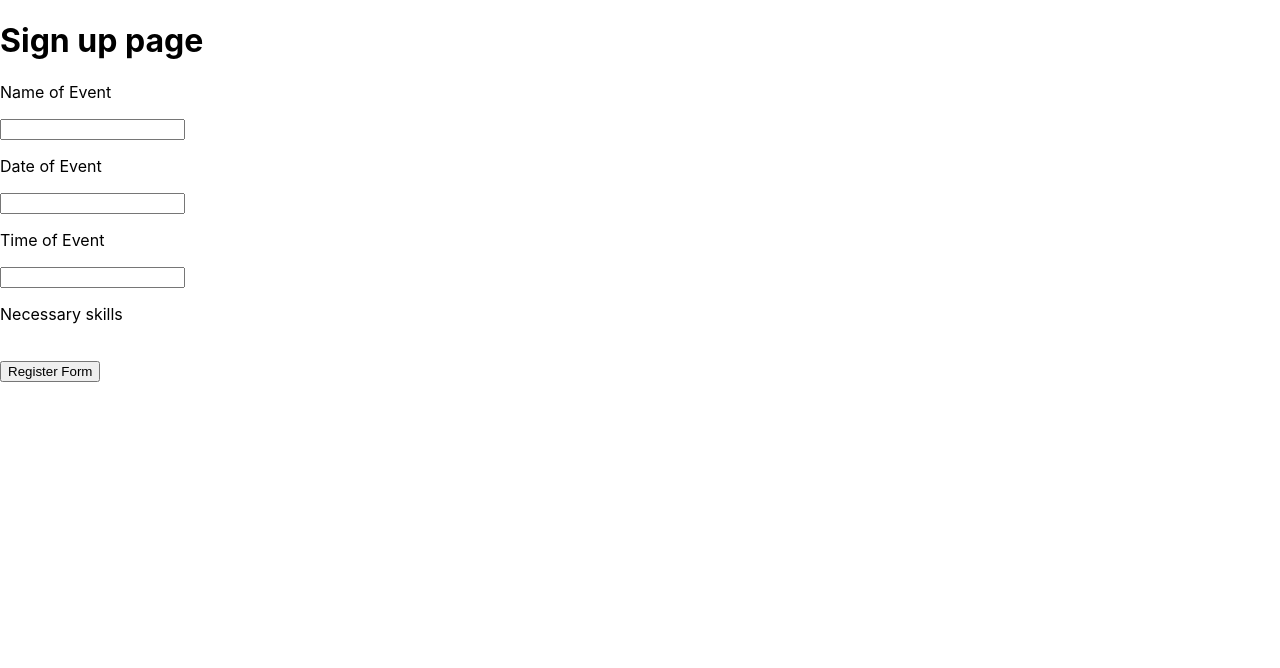
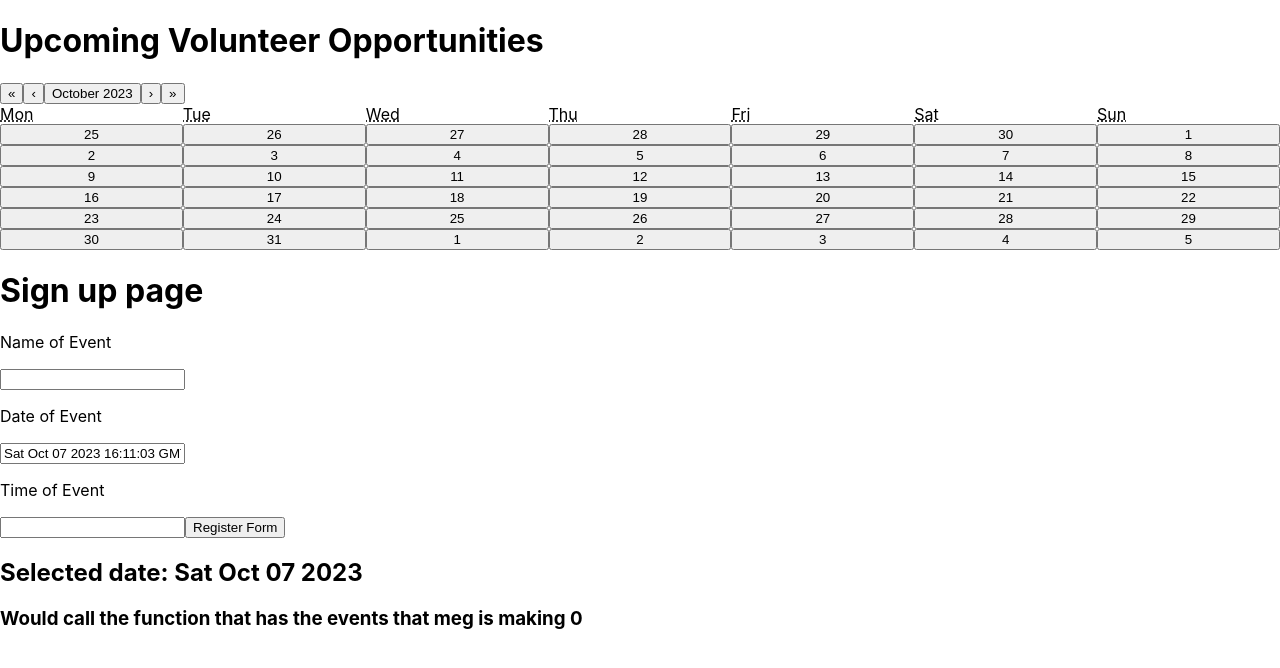
Before and after one commit to yshubber03/JP-Morgan-ReBuilding-Aurora, a React (Create React App) app in the folder frontendaurora/: page / in a window 1280 px wide. Shown: the top 668 px of the page. Built offline with nearby package versions, Linux system fonts and the light colour scheme.

Commit message:
integrated basic calendar with the admin page

```diff
--- a/frontendaurora/package.json
+++ b/frontendaurora/package.json
@@ -7,6 +7,7 @@
     "@testing-library/react": "^13.4.0",
     "@testing-library/user-event": "^13.5.0",
     "react": "^18.2.0",
+    "react-calendar": "^4.6.0",
     "react-dom": "^18.2.0",
     "react-scripts": "5.0.1",
     "web-vitals": "^2.1.4"
--- a/frontendaurora/src/Admin.js
+++ b/frontendaurora/src/Admin.js
@@ -1,11 +1,12 @@
 import {useState} from 'react';
-function Admin() {
+function Admin(props) {
     const [myEvent,setMyEvent] = useState([]);
     const [currName, setCurrName] = useState('');
     const [currTime, setCurrTime] = useState('');
     const [currDate, setCurrDate] = useState('');
-    const [currCount, setCurrCount] = useState(0);
+    const [currCount, setCurrCount] = useState(1);
     const [links, setLinks] = useState([]); //could replicate links for resources
+    const [currLink, setCurrLink] = useState('');
 
     const submitForm = event => {
         const new_name = event.target.name.value;
@@ -17,15 +18,24 @@ function Admin() {
             name: new_name,
             date: new_date,
             time: new_time,
+            link: links
          });
         setMyEvent(newEventList);
         setCurrCount(currCount+1);
         setCurrName(new_name); // I think this is behind
         setCurrTime(new_time);
         setCurrDate(new_date);
+        setLinks([]);
+        props.parentCallback(myEvent);
 
         event.preventDefault();
     };
+    const updateLinks = () => {
+        const newestLink = currLink;
+        const newLinkList = links.concat(newestLink);
+        setLinks(newLinkList);
+
+    }
     return (
         <>
             <h1>Sign up page</h1>
@@ -33,11 +43,16 @@ function Admin() {
                 <p>Name of Event</p>
                 <input name="name"/>
                 <p>Date of Event</p>
-                <input name="date"/>
+                <input value={props.eventDate} name="date"/>
                 <p>Time of Event</p>
                 <input name="time"/>
-                <p>Necessary skills</p>
+                {/*<p>Video Resources</p>
+                <input name="links" onChange={(e)=>setCurrLink(e.target.value)}/>
+                <button onClick={updateLinks}>Add</button>
                 <br/>
+                <ul>
+                    {links.map((element)=> <li>{element}</li>)}
+                </ul> */}
                 <button type="submit">Register Form</button>
                 <br/>
 
--- a/frontendaurora/src/App.js
+++ b/frontendaurora/src/App.js
@@ -1,6 +1,7 @@
 
 //import './App.css';
 import Admin from './Admin.js';
+import CalendarComponent from './Landing/calender.js';
 function App() {
   return (
     <div className="App">
@@ -9,4 +10,4 @@ function App() {
   );
 }
 
-export default Admin;
+export default CalendarComponent;
--- /dev/null
+++ b/frontendaurora/src/Landing/calender.js
@@ -0,0 +1,32 @@
+import React, { useState } from 'react';
+import Calendar from 'react-calendar';
+import Admin from "../Admin.js";
+function CalendarComponent() {
+  const [date, setDate] = useState(new Date());
+  const [adminData, setAdminData] = useState([]);
+  const [count, setCount] = useState(0);
+  const callBackAdminData = (eventsList) => {
+    setAdminData(eventsList);
+    console.log(eventsList.length);
+    setCount(count+1);
+  };
+
+  return (
+    <div className="app">
+      <h1 className="header">Upcoming Volunteer Opportunities</h1>
+      <div className="calendar-container">
+        <Calendar onChange={setDate} value={date} />
+      </div>
+      <div>
+        <Admin eventDate={date} parentCallback={callBackAdminData}/>
+      </div>
+      <div className="text-center">
+        <h2>Selected date: {date.toDateString()}</h2>
+        <h3>Would call the function that has the events that meg is making{" "+count}</h3>
+      </div>
+
+    </div>
+  );
+}
+
+export default CalendarComponent;
```
Also changed, not shown: 1 other file (tests, documents, lock files or other folders).
